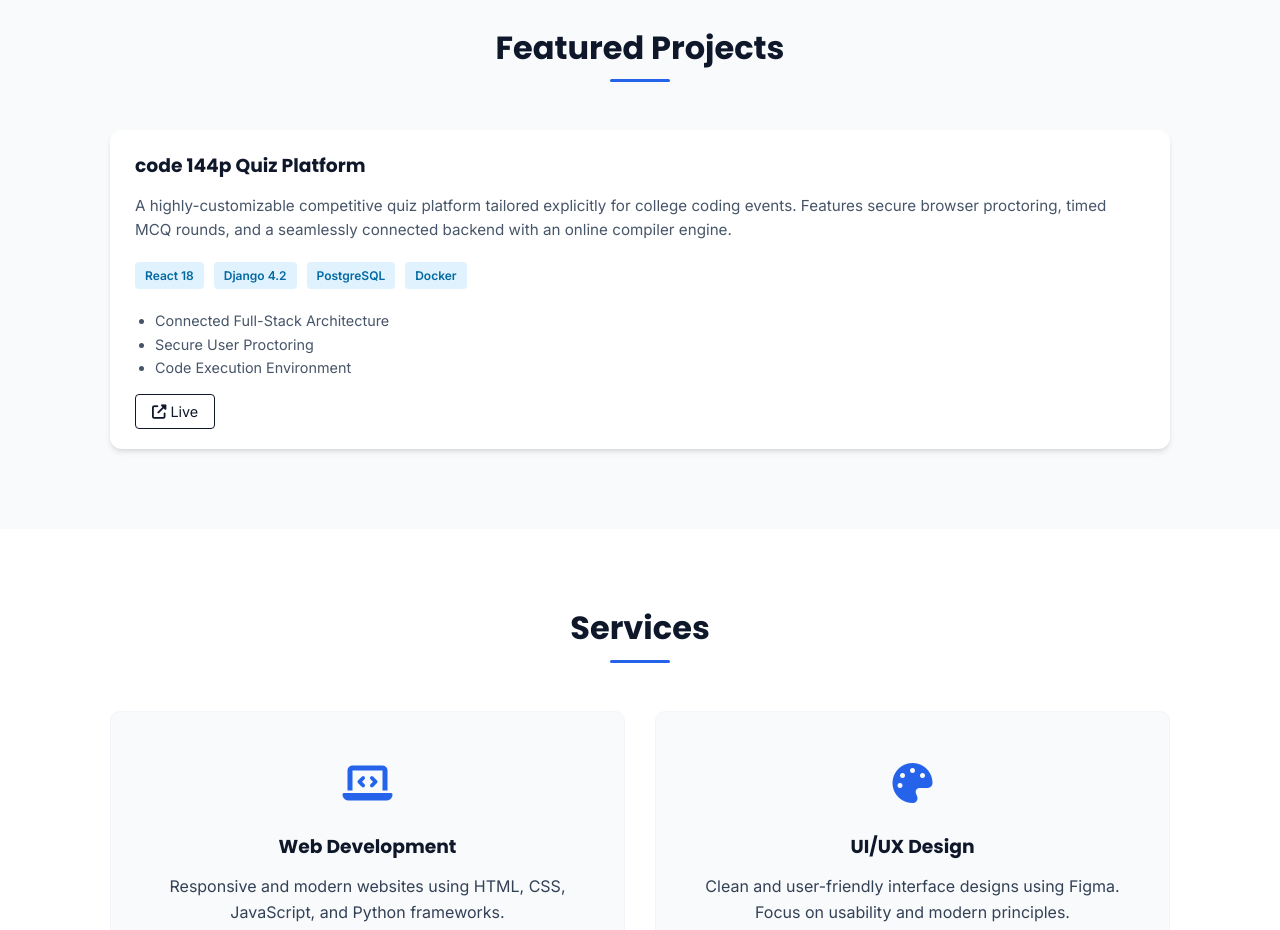
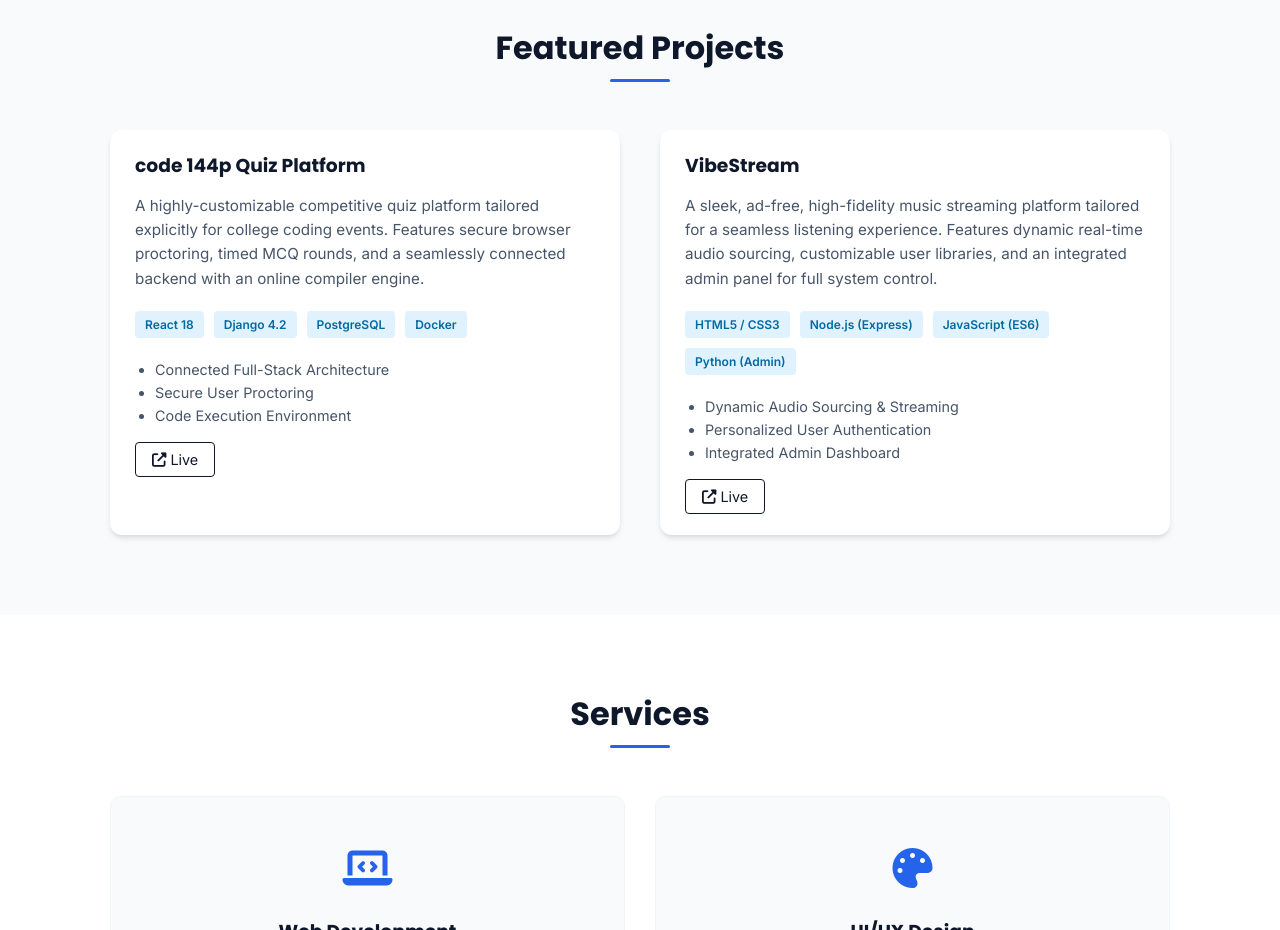
Before and after one commit to muhdsh4mil-cmd/portfolio, a plain HTML site: page index.html in a window 1280 px wide. Shown: the part 2480-3410 px from the top of the page. Drawn offline with nearby package versions, Linux system fonts and the light colour scheme.

Commit message:
Update portfolio: Add VibeStream project card

```diff
--- a/index.html
+++ b/index.html
@@ -207,7 +207,34 @@
                             <li>Code Execution Environment</li>
                         </ul>
                         <div class="project-links">
-                            <a href="http://localhost:5173" class="btn-sm btn-outline-sm" target="_blank"
+                            <a href="https://frontend-nu-one-lfz13o6v8q.vercel.app/" class="btn-sm btn-outline-sm" target="_blank"
+                                rel="noopener noreferrer"><i class="fas fa-external-link-alt"></i> Live</a>
+                        </div>
+                    </div>
+                </div>
+
+                <!-- Project 2 -->
+                <div class="project-card fade-in-up delay-100">
+                    <div class="project-image">
+                    </div>
+                    <div class="project-info">
+                        <h3>VibeStream</h3>
+                        <p class="project-desc">
+                            A sleek, ad-free, high-fidelity music streaming platform tailored for a seamless listening experience. Features dynamic real-time audio sourcing, customizable user libraries, and an integrated admin panel for full system control.
+                        </p>
+                        <div class="project-tech">
+                            <span>HTML5 / CSS3</span>
+                            <span>Node.js (Express)</span>
+                            <span>JavaScript (ES6)</span>
+                            <span>Python (Admin)</span>
+                        </div>
+                        <ul class="project-learnings">
+                            <li>Dynamic Audio Sourcing & Streaming</li>
+                            <li>Personalized User Authentication</li>
+                            <li>Integrated Admin Dashboard</li>
+                        </ul>
+                        <div class="project-links">
+                            <a href="https://vibestream-8ds6.onrender.com" class="btn-sm btn-outline-sm" target="_blank"
                                 rel="noopener noreferrer"><i class="fas fa-external-link-alt"></i> Live</a>
                         </div>
                     </div>
```
